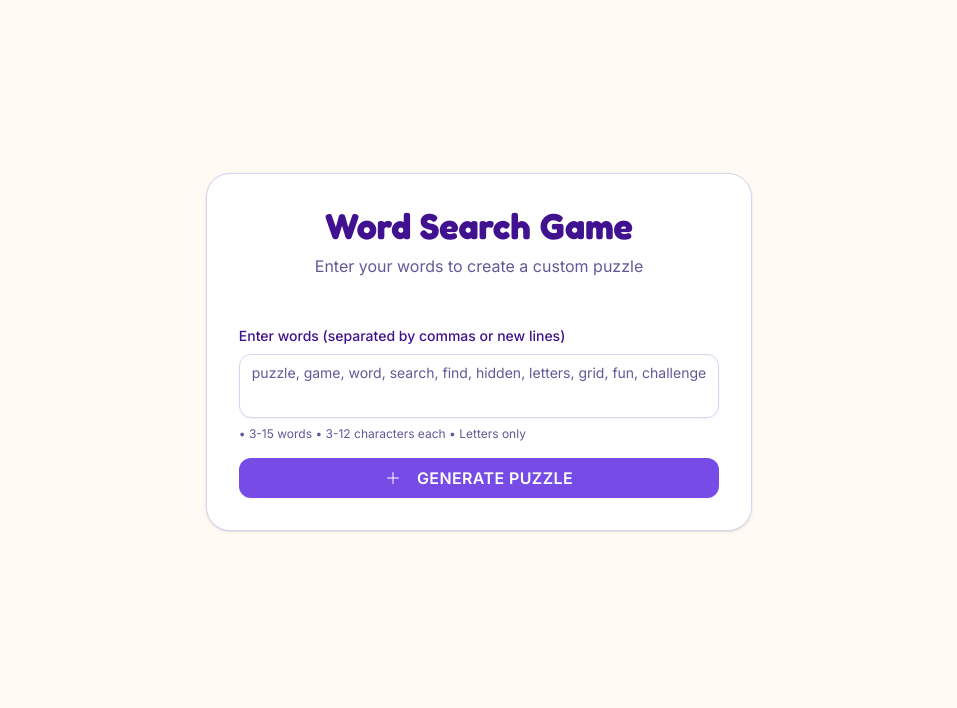
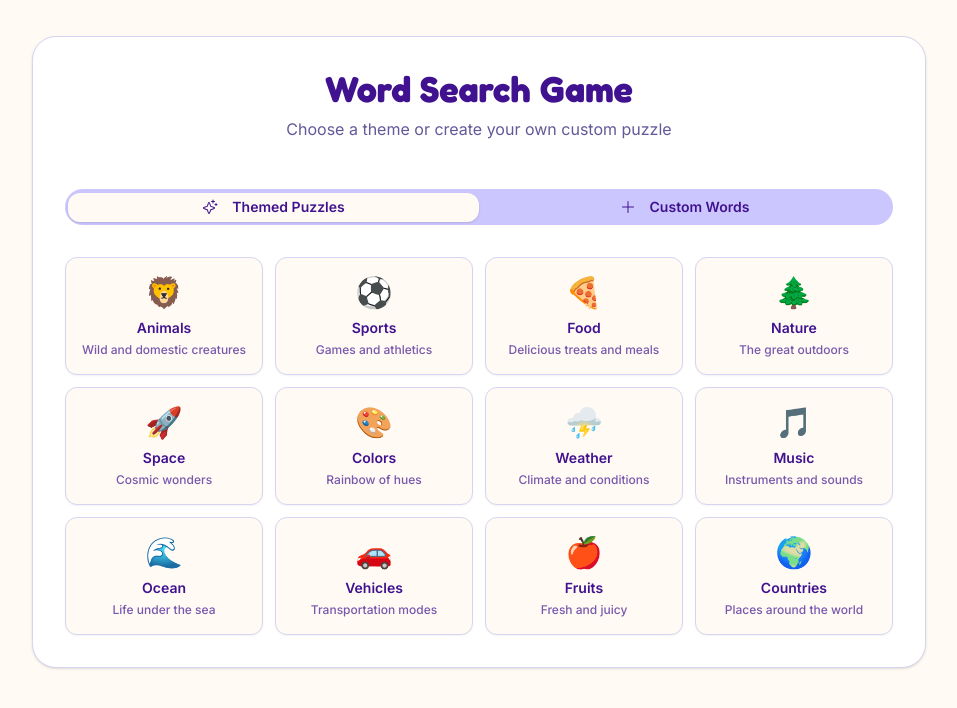
Before and after one commit to durangogt/word-search-puzzle-g, a React (Vite) app: page / in a window 1280 px wide. Shown: the top 708 px of the page, without its empty margins (161-1118 px from the left). Built offline with nearby package versions, Linux system fonts and the light colour scheme.

Commit message:
Generated by Spark: Add themed word lists (animals, sports, etc.)

```diff
--- a/src/components/WordInput.tsx
+++ b/src/components/WordInput.tsx
@@ -3,7 +3,10 @@ import { Card } from '@/components/ui/card';
 import { Button } from '@/components/ui/button';
 import { Textarea } from '@/components/ui/textarea';
 import { Alert, AlertDescription } from '@/components/ui/alert';
-import { Plus } from '@phosphor-icons/react';
+import { Tabs, TabsContent, TabsList, TabsTrigger } from '@/components/ui/tabs';
+import { Plus, Sparkle } from '@phosphor-icons/react';
+import { wordThemes } from '@/lib/wordThemes';
+import { motion } from 'framer-motion';
 
 interface WordInputProps {
   onGenerate: (words: string[]) => void;
@@ -12,6 +15,7 @@ interface WordInputProps {
 export function WordInput({ onGenerate }: WordInputProps) {
   const [input, setInput] = useState('');
   const [error, setError] = useState('');
+  const [activeTab, setActiveTab] = useState('themes');
 
   const handleGenerate = () => {
     setError('');
@@ -46,17 +50,59 @@ export function WordInput({ onGenerate }: WordInputProps) {
     onGenerate(rawWords);
   };
 
+  const handleThemeSelect = (words: string[]) => {
+    onGenerate(words);
+  };
+
   return (
-    <Card className="p-6 md:p-8 max-w-2xl mx-auto">
+    <Card className="p-6 md:p-8 max-w-4xl mx-auto">
       <div className="text-center mb-6">
         <h1 className="text-3xl md:text-4xl font-bold text-foreground mb-2">
           Word Search Game
         </h1>
         <p className="text-muted-foreground">
-          Enter your words to create a custom puzzle
+          Choose a theme or create your own custom puzzle
         </p>
       </div>
 
+      <Tabs value={activeTab} onValueChange={setActiveTab} className="w-full">
+        <TabsList className="grid w-full grid-cols-2 mb-6">
+          <TabsTrigger value="themes" className="font-semibold">
+            <Sparkle className="mr-2" />
+            Themed Puzzles
+          </TabsTrigger>
+          <TabsTrigger value="custom" className="font-semibold">
+            <Plus className="mr-2" />
+            Custom Words
+          </TabsTrigger>
+        </TabsList>
+
+        <TabsContent value="themes" className="mt-0">
+          <div className="grid grid-cols-2 md:grid-cols-3 lg:grid-cols-4 gap-3">
+            {wordThemes.map((theme, index) => (
+              <motion.div
+                key={theme.id}
+                initial={{ opacity: 0, y: 20 }}
+                animate={{ opacity: 1, y: 0 }}
+                transition={{ duration: 0.3, delay: index * 0.05 }}
+              >
+                <Button
+                  onClick={() => handleThemeSelect(theme.words)}
+                  variant="outline"
+                  className="w-full h-auto flex flex-col items-center justify-center p-4 gap-2 hover:bg-primary hover:text-primary-foreground hover:border-primary transition-all duration-200"
+                >
+                  <span className="text-3xl">{theme.icon}</span>
+                  <div className="text-center">
+                    <div className="font-semibold text-sm">{theme.name}</div>
+                    <div className="text-xs opacity-70 mt-1">{theme.description}</div>
+                  </div>
+                </Button>
+              </motion.div>
+            ))}
+          </div>
+        </TabsContent>
+
+        <TabsContent value="custom" className="mt-0">
           <div className="space-y-4">
             <div>
               <label htmlFor="word-input" className="block text-sm font-medium mb-2">
@@ -90,6 +136,8 @@ export function WordInput({ onGenerate }: WordInputProps) {
               Generate Puzzle
             </Button>
           </div>
+        </TabsContent>
+      </Tabs>
     </Card>
   );
 }
--- /dev/null
+++ b/src/lib/wordThemes.ts
@@ -0,0 +1,94 @@
+export interface WordTheme {
+  id: string;
+  name: string;
+  description: string;
+  words: string[];
+  icon: string;
+}
+
+export const wordThemes: WordTheme[] = [
+  {
+    id: 'animals',
+    name: 'Animals',
+    description: 'Wild and domestic creatures',
+    icon: '🦁',
+    words: ['LION', 'TIGER', 'ELEPHANT', 'GIRAFFE', 'ZEBRA', 'MONKEY', 'PENGUIN', 'DOLPHIN', 'EAGLE', 'BUTTERFLY', 'KANGAROO', 'PANDA']
+  },
+  {
+    id: 'sports',
+    name: 'Sports',
+    description: 'Games and athletics',
+    icon: '⚽',
+    words: ['SOCCER', 'BASKETBALL', 'TENNIS', 'BASEBALL', 'FOOTBALL', 'HOCKEY', 'GOLF', 'SWIMMING', 'RUNNING', 'CYCLING', 'BOXING', 'SURFING']
+  },
+  {
+    id: 'food',
+    name: 'Food',
+    description: 'Delicious treats and meals',
+    icon: '🍕',
+    words: ['PIZZA', 'BURGER', 'PASTA', 'SUSHI', 'TACO', 'SALAD', 'SOUP', 'CHICKEN', 'SANDWICH', 'CHOCOLATE', 'COOKIE', 'APPLE']
+  },
+  {
+    id: 'nature',
+    name: 'Nature',
+    description: 'The great outdoors',
+    icon: '🌲',
+    words: ['TREE', 'FLOWER', 'RIVER', 'MOUNTAIN', 'OCEAN', 'FOREST', 'DESERT', 'CLOUD', 'RAINBOW', 'WATERFALL', 'SUNSET', 'BEACH']
+  },
+  {
+    id: 'space',
+    name: 'Space',
+    description: 'Cosmic wonders',
+    icon: '🚀',
+    words: ['PLANET', 'STAR', 'MOON', 'ROCKET', 'GALAXY', 'COMET', 'ASTEROID', 'ASTRONAUT', 'ORBIT', 'TELESCOPE', 'SATURN', 'NEBULA']
+  },
+  {
+    id: 'colors',
+    name: 'Colors',
+    description: 'Rainbow of hues',
+    icon: '🎨',
+    words: ['RED', 'BLUE', 'GREEN', 'YELLOW', 'PURPLE', 'ORANGE', 'PINK', 'BROWN', 'BLACK', 'WHITE', 'GRAY', 'VIOLET']
+  },
+  {
+    id: 'weather',
+    name: 'Weather',
+    description: 'Climate and conditions',
+    icon: '⛈️',
+    words: ['SUNNY', 'RAINY', 'CLOUDY', 'STORMY', 'WINDY', 'SNOWY', 'FOGGY', 'THUNDER', 'LIGHTNING', 'RAINBOW', 'HAIL', 'FROST']
+  },
+  {
+    id: 'music',
+    name: 'Music',
+    description: 'Instruments and sounds',
+    icon: '🎵',
+    words: ['PIANO', 'GUITAR', 'DRUMS', 'VIOLIN', 'TRUMPET', 'FLUTE', 'SAXOPHONE', 'HARP', 'MELODY', 'RHYTHM', 'HARMONY', 'SONG']
+  },
+  {
+    id: 'ocean',
+    name: 'Ocean',
+    description: 'Life under the sea',
+    icon: '🌊',
+    words: ['WHALE', 'SHARK', 'DOLPHIN', 'OCTOPUS', 'STARFISH', 'CRAB', 'JELLYFISH', 'CORAL', 'SEAHORSE', 'TURTLE', 'CLOWNFISH', 'SEAL']
+  },
+  {
+    id: 'vehicles',
+    name: 'Vehicles',
+    description: 'Transportation modes',
+    icon: '🚗',
+    words: ['CAR', 'TRUCK', 'TRAIN', 'PLANE', 'BOAT', 'BICYCLE', 'MOTORCYCLE', 'HELICOPTER', 'SUBMARINE', 'ROCKET', 'SCOOTER', 'BUS']
+  },
+  {
+    id: 'fruits',
+    name: 'Fruits',
+    description: 'Fresh and juicy',
+    icon: '🍎',
+    words: ['APPLE', 'BANANA', 'ORANGE', 'GRAPE', 'MANGO', 'STRAWBERRY', 'PINEAPPLE', 'WATERMELON', 'PEACH', 'CHERRY', 'KIWI', 'LEMON']
+  },
+  {
+    id: 'countries',
+    name: 'Countries',
+    description: 'Places around the world',
+    icon: '🌍',
+    words: ['FRANCE', 'JAPAN', 'BRAZIL', 'CANADA', 'EGYPT', 'ITALY', 'INDIA', 'MEXICO', 'SPAIN', 'CHINA', 'GERMANY', 'AUSTRALIA']
+  }
+];
```
Also changed, not shown: 1 other file (tests, documents, lock files or other folders). Lines whose indentation alone changed are shown as unchanged.
